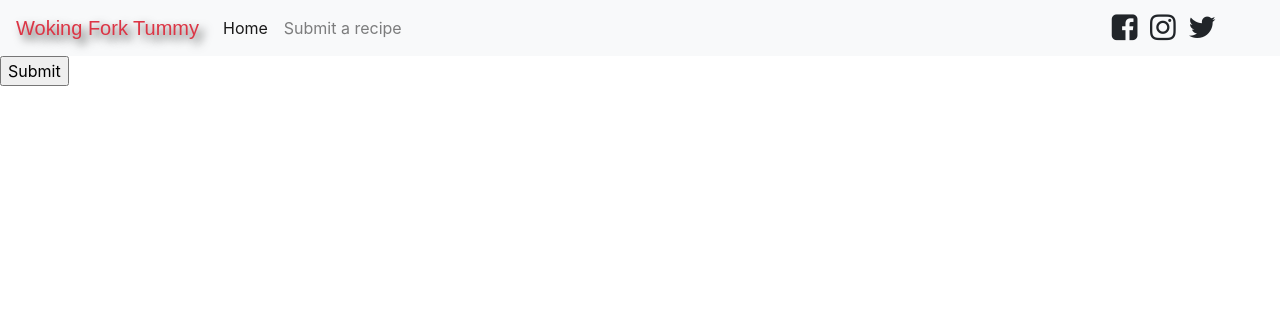
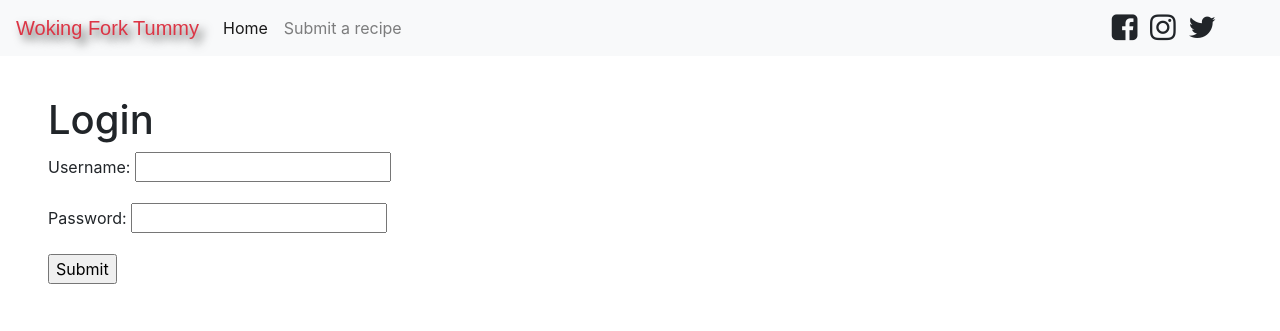
Before and after one commit to projectchen88/fourthproject, a Django app: page /login/ in a window 1280 px wide. Shown: the top 331 px of the page. Run offline with Django 3.2, Linux system fonts and the light colour scheme; some libraries are stand-ins or nearby versions.

Commit message:
added form to display in html

```diff
--- /dev/null
+++ b/accounts/forms.py
@@ -0,0 +1,6 @@
+from django import forms
+
+class UserLoginForm(forms.Form):
+    """Form to login user"""
+    username = forms.CharField()
+    password = forms.CharField(widget=forms.PasswordInput)
--- a/accounts/templates/login.html
+++ b/accounts/templates/login.html
@@ -1,10 +1,13 @@
 {% extends 'base.html' %}
 {% block page_title %}No. 1 Food Recipe | Enjoy the best food in life !{% endblock %}
 {% block content %}
-<section>
+<section class='mt-5 p-5'>
     <h1>Login</h1>
-    <form>
-        <input type="submit" value="Submit"/>
+    <form method='POST'>
+         {% csrf_token %}
+         {{ form.as_p }}
+         <input type="submit">
     </form>
+
 </section>
 {% endblock %}
--- a/accounts/views.py
+++ b/accounts/views.py
@@ -1,5 +1,6 @@
 from django.shortcuts import render, redirect, reverse, HttpResponse
 from django.contrib import auth, messages
+from accounts.forms import UserLoginForm
 
 # Create your views here.
 def index(request):
@@ -12,4 +13,7 @@ def logout(request):
 
 def login(request):
     """Returns the login page"""
-    return render(request, 'login.html')
+    login_form = UserLoginForm()
+    return render(request, 'login.html', {
+        'form':login_form
+    })
```
